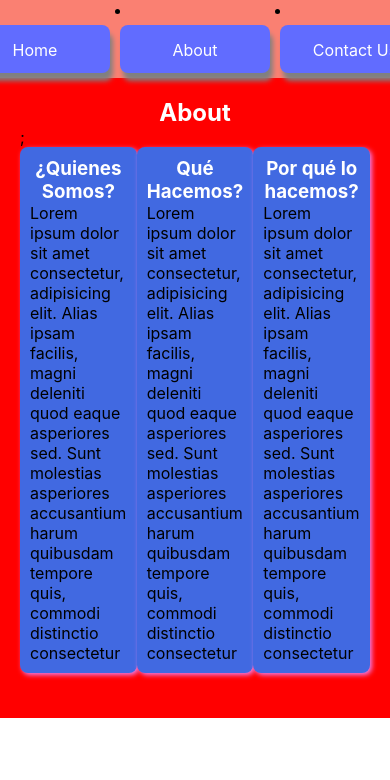
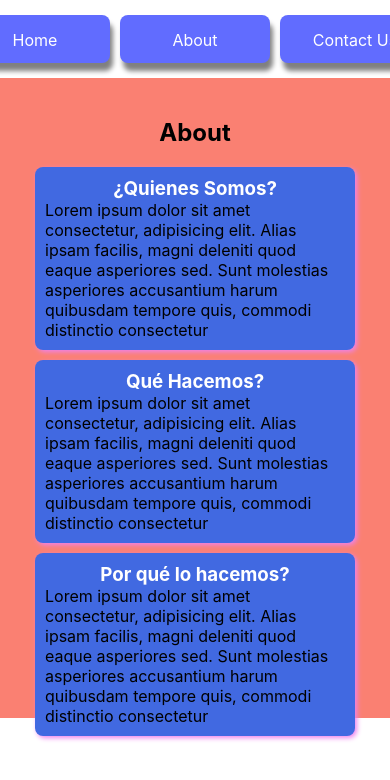
Before and after one commit to nickothan/routes, a React (Create React App) app: page /about in a window 390 px wide. Shown: the top 780 px of the page. Built offline with nearby package versions, Linux system fonts and the light colour scheme.

Commit message:
Procesando el responsive

```diff
--- a/src/Pages/About/About.jsx
+++ b/src/Pages/About/About.jsx
@@ -4,7 +4,7 @@ import {MiAbout} from "./style.js";
 export default function About() {
     return (
         <MiAbout>
-            <h2>About</h2>;
+            <h2>About</h2>
             <div className="sobreNosotros">
                 <div className="somos">
                     <h3>¿Quienes Somos?</h3>
--- a/src/Pages/About/style.js
+++ b/src/Pages/About/style.js
@@ -4,19 +4,36 @@ export const MiAbout = styled.div`
     whidth: 100%;
     height: 600px;
     max-width: 1024px;
-    background: red;
+    background: salmon;
 
     margin: auto;
     padding: 20px;
 
-    h2,
+    h2 {
+        margin: 20px;
+        text-align: center;
+    }
+
     h3 {
         text-align: center;
         color: white;
     }
     .sobreNosotros {
-        display: flex;
-        justify-content: space-evenly;
+        display: grid;
+        grid-template-columns: repeat(3, 1fr);
+        grid-gap: 5px;
+
+        @media (max-width: 990px) {
+            grid-template-columns: repeat(2, 1fr);
+            grid-gap: 10px;
+            justify-items: center;
+        }
+
+        @media (max-width: 768px) {
+            grid-template-columns: 1fr;
+            grid-gap: 10px;
+            justify-items: center;
+        }
     }
     .sobreNosotros > div {
         width: 300px;
--- a/src/Pages/ContactUs/style.js
+++ b/src/Pages/ContactUs/style.js
@@ -10,17 +10,30 @@ export const MiContactUs = styled.div`
     padding: 20px;
 
     h2 {
+        margin: 20px;
+        color: salmon;
         text-align: center;
     }
     .contenidoContactUs {
         display: grid;
         grid-template-columns: 3fr 2fr;
+        @media (max-width: 768px) {
+            grid-template-columns: 1fr;
+        }
+
+        p {
+            padding: 10px;
+        }
     }
 
     form {
         display: grid;
         grid-template-rows: auto;
         justify-content: center;
+
+        padding: 20px;
+        background: #f5f5f5;
+        border-radius: 8px;
     }
 
     input {
--- a/src/Router/style.js
+++ b/src/Router/style.js
@@ -4,7 +4,6 @@ export const Rutas = styled.div`
     whidth: 100%;
     height: 600px;
     max-width: 1024px;
-    background: salmon;
 
     margin: auto;
 
@@ -12,10 +11,15 @@ export const Rutas = styled.div`
         display: flex;
         align-items: center;
         justify-content: center;
+
+        padding: 10px;
     }
 
     ul {
         display: flex;
         flex-direction: row;
     }
+    li {
+        list-style: none;
+    }
 `;
```
